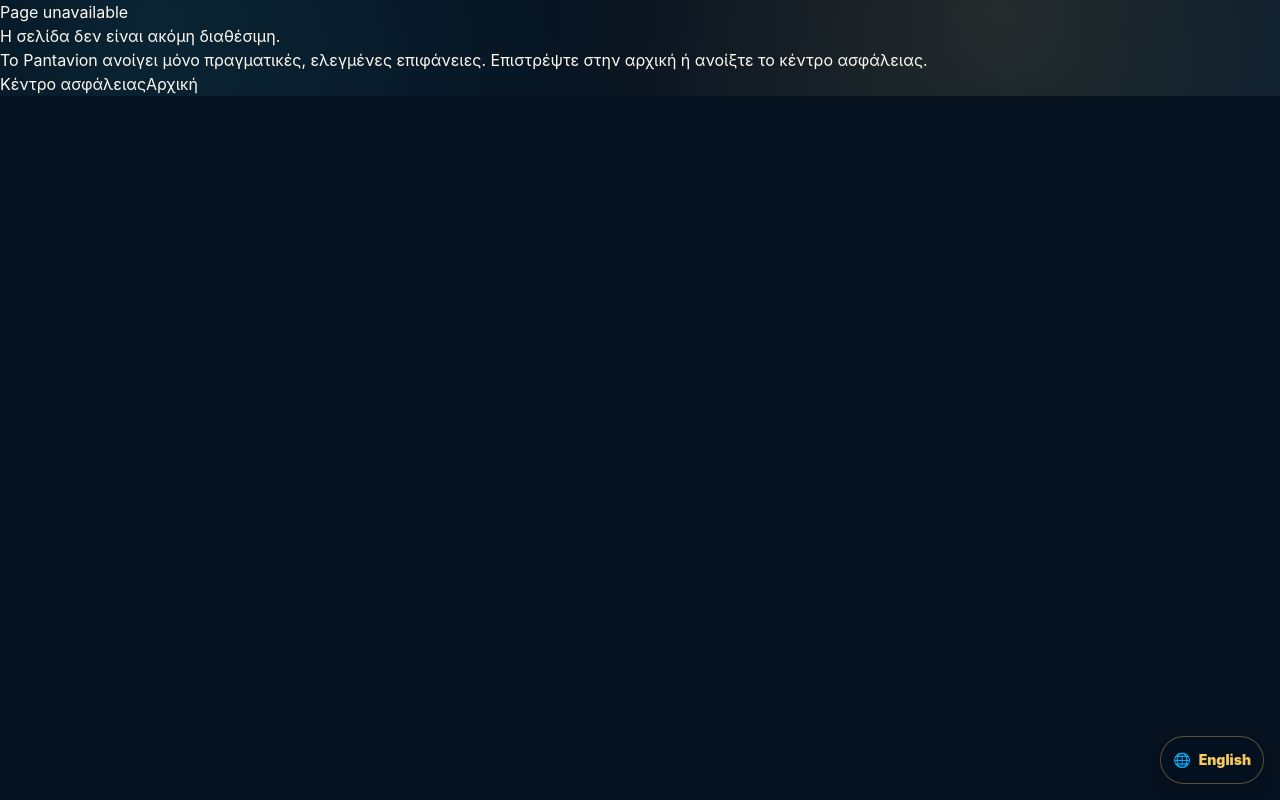
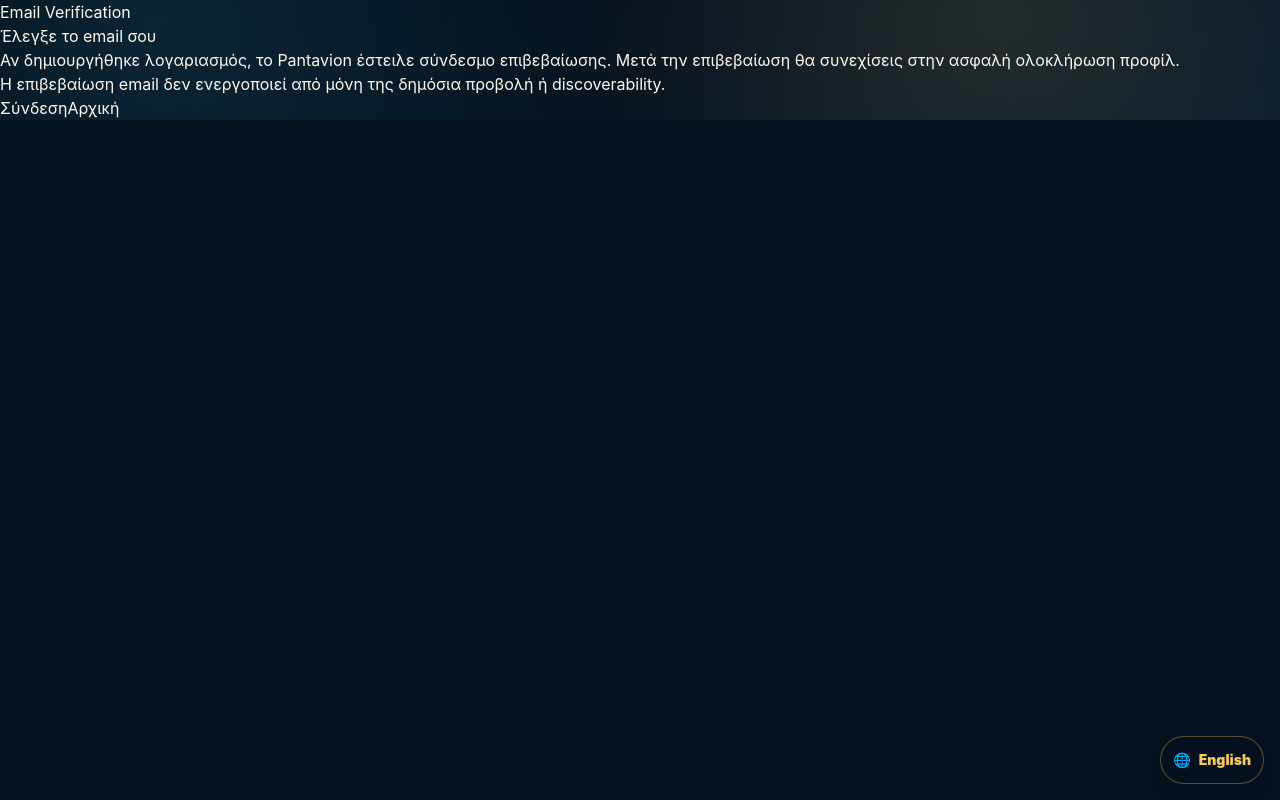
Before and after one commit to pandaconnect1/pantavion-planet, a Next.js app: page /auth/check-email in a window 1280 px wide. Before the commit this address had no page. Built offline with nearby package versions, Linux system fonts and the light colour scheme.

Commit message:
feat(identity): add email verification landing

```diff
--- /dev/null
+++ b/app/auth/check-email/page.tsx
@@ -0,0 +1,24 @@
+import Link from "next/link";
+
+export default function CheckEmailPage() {
+  return (
+    <section className="pv-section">
+      <div className="pv-container">
+        <div className="pv-panel pv-form">
+          <span className="pv-status">Email Verification</span>
+          <h1>Έλεγξε το email σου</h1>
+          <p className="pv-muted">
+            Αν δημιουργήθηκε λογαριασμός, το Pantavion έστειλε σύνδεσμο επιβεβαίωσης. Μετά την επιβεβαίωση θα συνεχίσεις στην ασφαλή ολοκλήρωση προφίλ.
+          </p>
+          <div className="pv-result">
+            Η επιβεβαίωση email δεν ενεργοποιεί από μόνη της δημόσια προβολή ή discoverability.
+          </div>
+          <div className="pv-actions">
+            <Link className="pv-button gold" href="/auth/login">Σύνδεση</Link>
+            <Link className="pv-button" href="/">Αρχική</Link>
+          </div>
+        </div>
+      </div>
+    </section>
+  );
+}
```
